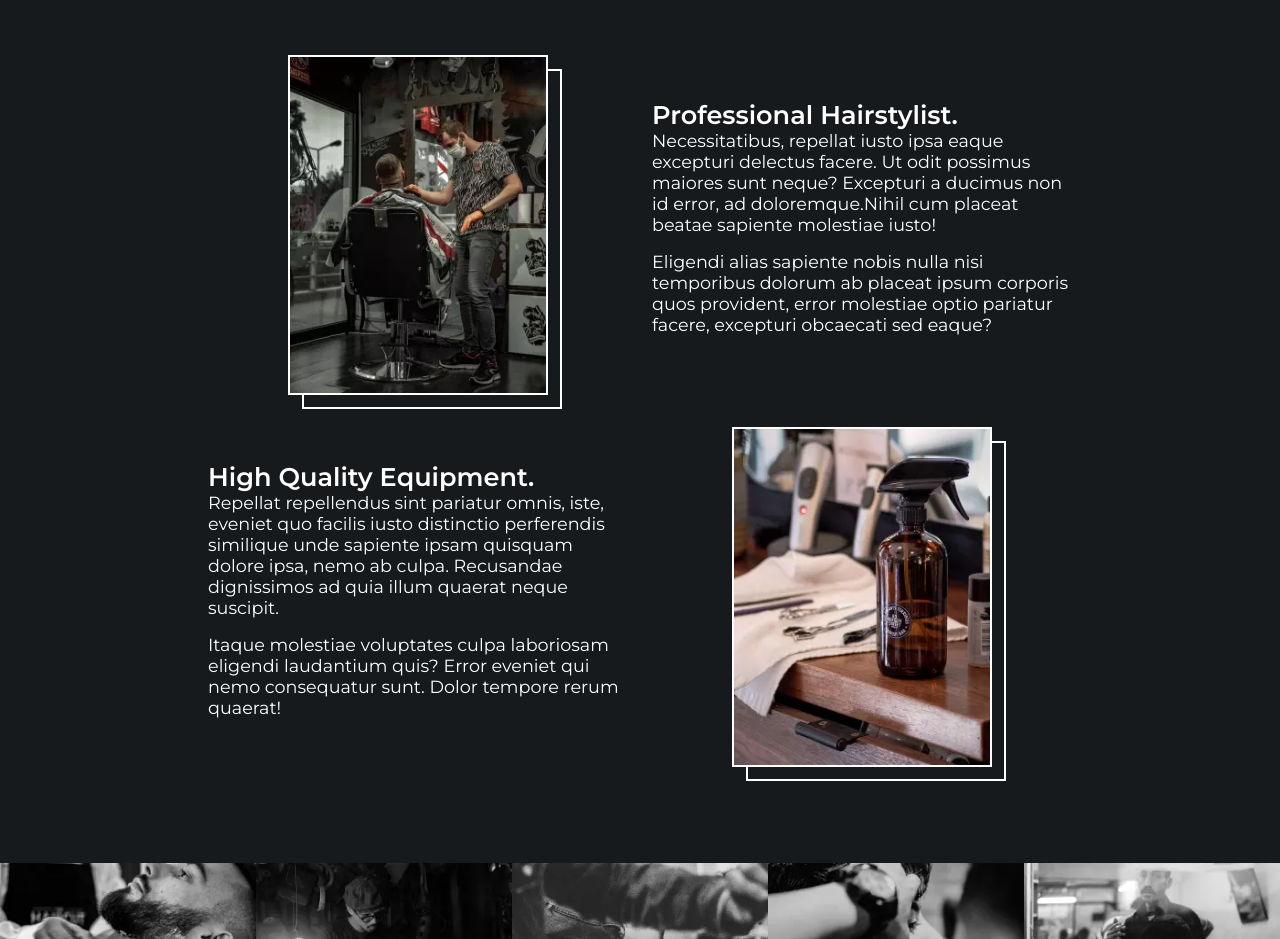
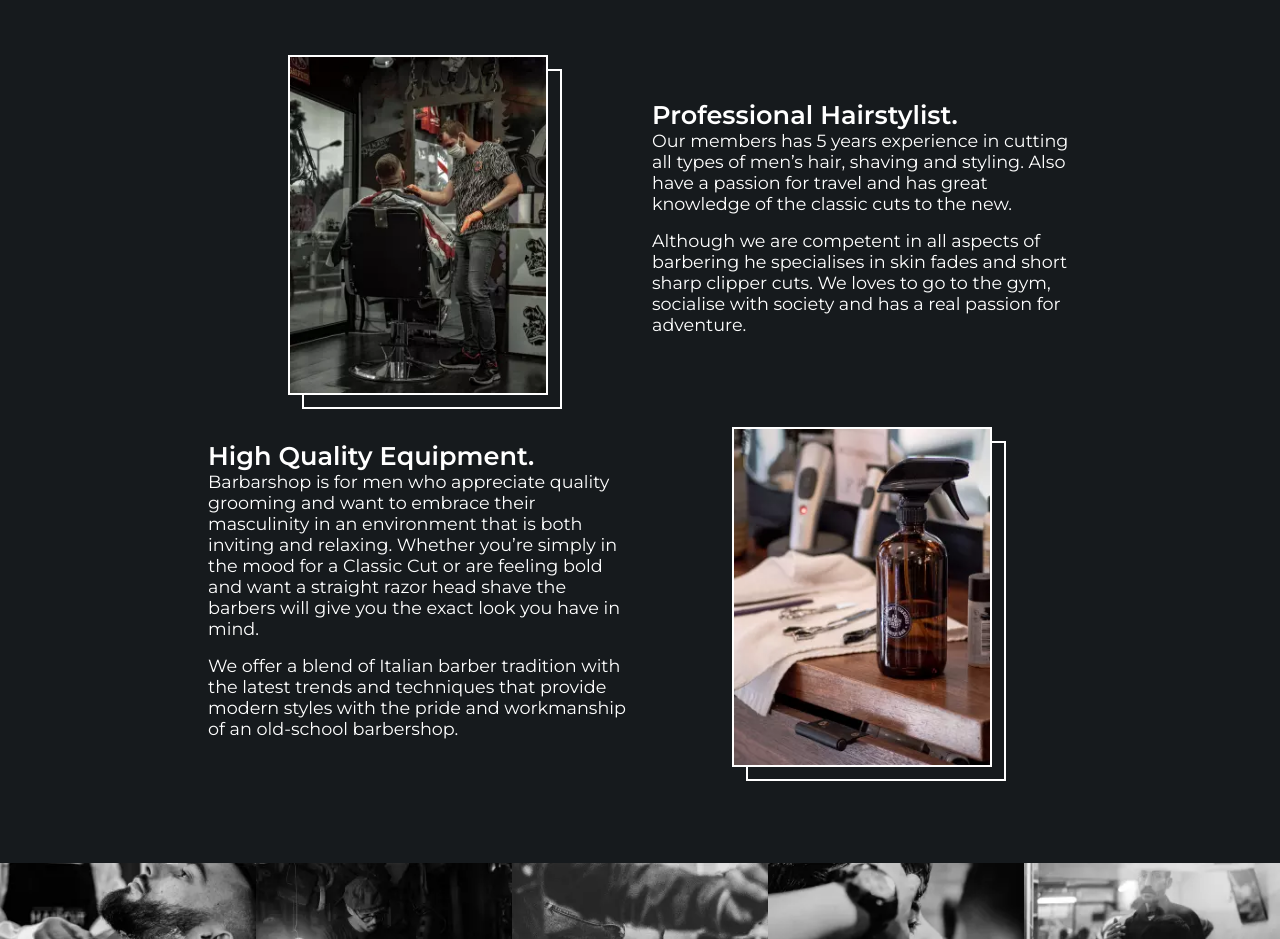
Before and after one commit to rpangarego/barbarshop-landing-page, a plain HTML site: page index.html in a window 1280 px wide. Shown: the part 880-1819 px from the top of the page. Drawn offline with Linux system fonts and the light colour scheme.

Commit message:
update about me content and README.md

```diff
--- a/index.html
+++ b/index.html
@@ -99,15 +99,15 @@
             <div class="about-desc">
               <h3>Professional Hairstylist.</h3>
               <p>
-                Necessitatibus, repellat iusto ipsa eaque excepturi delectus
-                facere. Ut odit possimus maiores sunt neque? Excepturi a ducimus
-                non id error, ad doloremque.Nihil cum placeat beatae sapiente
-                molestiae iusto!
+                Our members has 5 years experience in cutting all types of men’s
+                hair, shaving and styling. Also have a passion for travel and
+                has great knowledge of the classic cuts to the new.
               </p>
               <p>
-                Eligendi alias sapiente nobis nulla nisi temporibus dolorum ab
-                placeat ipsum corporis quos provident, error molestiae optio
-                pariatur facere, excepturi obcaecati sed eaque?
+                Although we are competent in all aspects of barbering he
+                specialises in skin fades and short sharp clipper cuts. We loves
+                to go to the gym, socialise with society and has a real passion
+                for adventure.
               </p>
             </div>
           </div>
@@ -119,15 +119,16 @@
             <div class="about-desc">
               <h3>High Quality Equipment.</h3>
               <p>
-                Repellat repellendus sint pariatur omnis, iste, eveniet quo
-                facilis iusto distinctio perferendis similique unde sapiente
-                ipsam quisquam dolore ipsa, nemo ab culpa. Recusandae
-                dignissimos ad quia illum quaerat neque suscipit.
+                Barbarshop is for men who appreciate quality grooming and want
+                to embrace their masculinity in an environment that is both
+                inviting and relaxing. Whether you’re simply in the mood for a
+                Classic Cut or are feeling bold and want a straight razor head
+                shave the barbers will give you the exact look you have in mind.
               </p>
               <p>
-                Itaque molestiae voluptates culpa laboriosam eligendi laudantium
-                quis? Error eveniet qui nemo consequatur sunt. Dolor tempore
-                rerum quaerat!
+                We offer a blend of Italian barber tradition with the latest
+                trends and techniques that provide modern styles with the pride
+                and workmanship of an old-school barbershop.
               </p>
             </div>
           </div>
```
Also changed, not shown: 2 other files.
